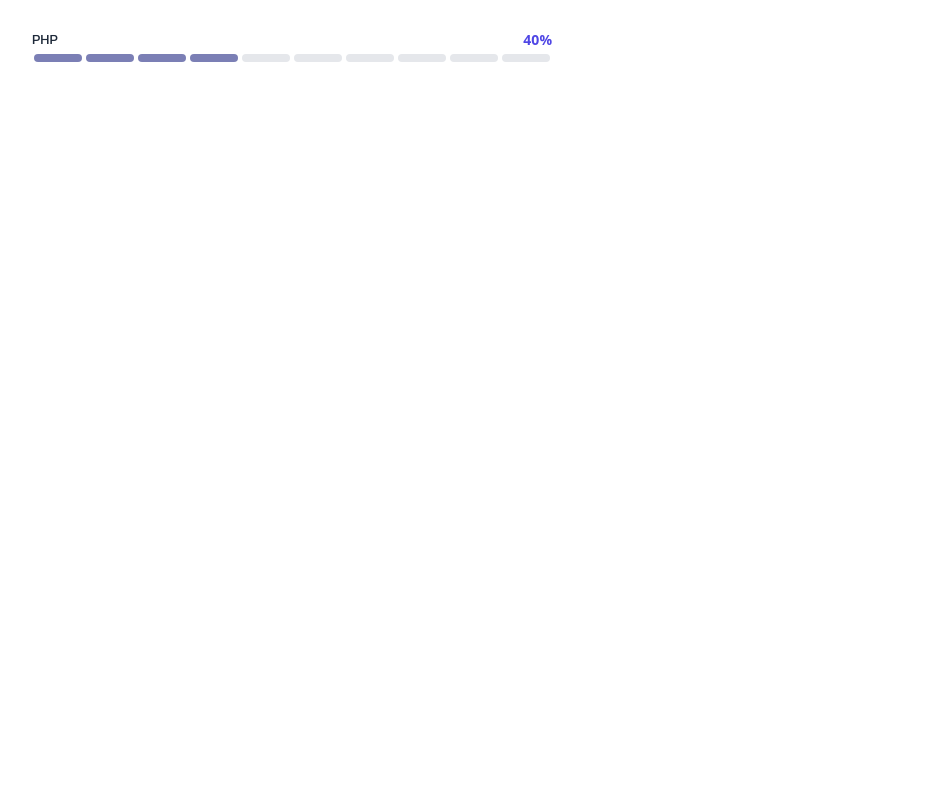
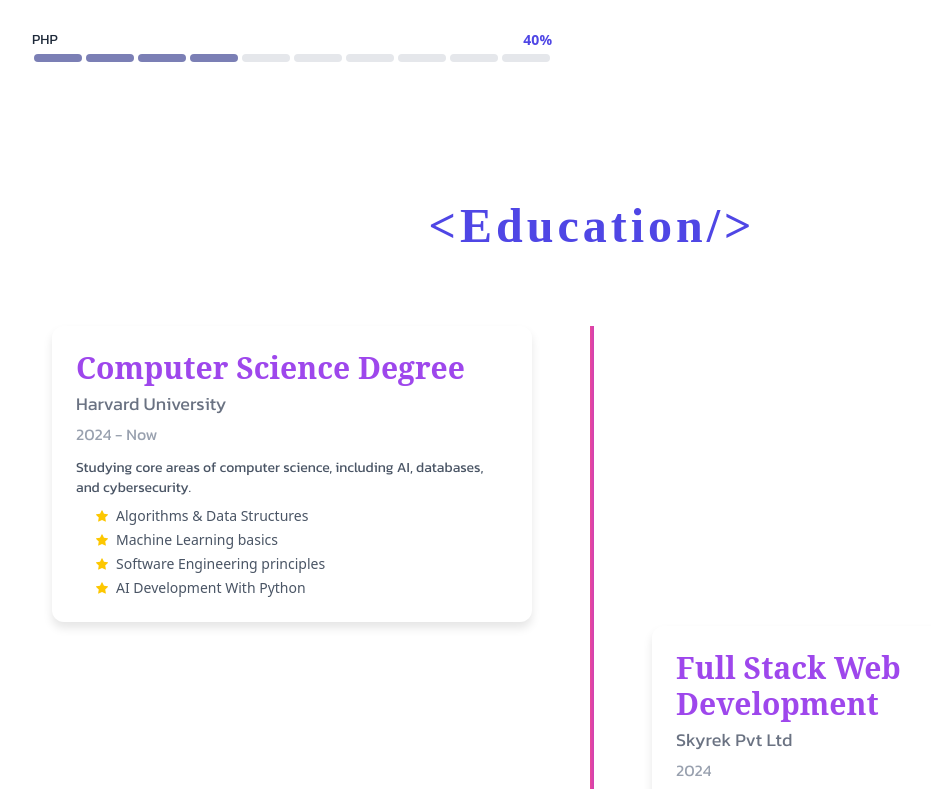
Before and after one commit to Dhanuwa856/My-portfolio-website, a React (Vite) app: page / in a window 1280 px wide. Shown: the part 2008-2797 px from the top of the page, without its empty margins (48-979 px from the left). Before the commit the page ends 2166 px from the top, so only its background shows below. Built offline with nearby package versions, Linux system fonts and the light colour scheme; a web font is replaced by a local one.

Commit message:
Education section created

```diff
--- /dev/null
+++ b/src/components/Education/Education.jsx
@@ -0,0 +1,286 @@
+"use client";
+
+import React, { useEffect, useRef, useState } from "react";
+import styled, { keyframes } from "styled-components";
+import { FaGraduationCap, FaCode, FaBook, FaUniversity } from "react-icons/fa";
+import { BsStarFill } from "react-icons/bs";
+
+const EducationSection = ({ darkMode }) => {
+  const containerRef = useRef(null);
+  const [activeIndex, setActiveIndex] = useState(0);
+
+  const educationData = [
+    {
+      icon: <FaGraduationCap />,
+      title: "Computer Science Degree",
+      institution: "Harvard University",
+      period: "2024 - Now",
+      description:
+        "Studying core areas of computer science, including AI, databases, and cybersecurity.",
+      points: [
+        "Algorithms & Data Structures",
+        "Machine Learning basics",
+        "Software Engineering principles",
+        "AI Development With Python",
+      ],
+    },
+    {
+      icon: <FaCode />,
+      title: "Full Stack Web Development",
+      institution: "Skyrek Pvt Ltd",
+      period: "2024",
+      description:
+        "Hands-on training with modern web development technologies and project management.",
+      points: [
+        "React & Node.js projects",
+        "API Integration",
+        "Agile Development",
+      ],
+    },
+    {
+      icon: <FaBook />,
+      title: "Basics and Principles of Programming",
+      institution: "Udemy",
+      period: "2023 - 2024",
+      description:
+        "Understanding the fundamental principles behind programming languages and logic building.",
+      points: ["Problem Solving", "OOP Concepts", "Version Control (Git)"],
+    },
+    {
+      icon: <FaUniversity />,
+      title: "School Education",
+      institution: "Diyathilaka Central College",
+      period: "2020 - 2023 (A/L)",
+      description:
+        "Completed advanced level studies with a focus on Physical Science subjects.",
+      points: ["Mathematics", "Physics", "Chemistry", "General English"],
+    },
+  ];
+
+  useEffect(() => {
+    const observer = new IntersectionObserver(
+      ([entry]) => {
+        if (entry.isIntersecting) {
+          const interval = setInterval(() => {
+            setActiveIndex((prev) =>
+              prev < educationData.length - 1 ? prev + 1 : prev
+            );
+          }, 800);
+          return () => clearInterval(interval);
+        }
+      },
+      { threshold: 0.5 }
+    );
+
+    if (containerRef.current) observer.observe(containerRef.current);
+    return () => observer.disconnect();
+  }, []);
+
+  const progressHeight = (activeIndex / (educationData.length - 1)) * 100;
+
+  return (
+    <StyledEducation ref={containerRef}>
+      <div className="container">
+        {/* Timeline with icons */}
+        <div className="timeline">
+          {educationData.map((_, i) => (
+            <div
+              key={i}
+              className={`timeline-icon ${i <= activeIndex ? "active" : ""}`}
+              style={{ top: `${(i * 100) / (educationData.length - 1)}%` }}
+            >
+              <div className="icon-wrapper bg-primary">
+                {educationData[i].icon}
+              </div>
+            </div>
+          ))}
+          <div
+            className="progress-line"
+            style={{ height: `${progressHeight}%` }}
+          />
+        </div>
+
+        {/* Education Items */}
+        <div className="education-items">
+          {educationData.map((item, i) => (
+            <div
+              key={i}
+              className={`education-item bg-gray-100 hover:bg-secondary duration-700 group ${
+                i <= activeIndex ? "active" : ""
+              } ${darkMode ? "bg-gray-800" : "bg-white"}`}
+              style={{ top: `${(i * 100) / (educationData.length - 1)}%` }}
+            >
+              <h3 className="font-header text-2xl sm:text-3xl font-semibold text-secondary/90 group-hover:text-white duration-700 mb-1">
+                {item.title}
+              </h3>
+              <p
+                className={`font-body text-lg group-hover:text-white duration-700 mb-1 ${
+                  darkMode ? "text-gray-300" : "text-gray-500"
+                }`}
+              >
+                {item.institution}
+              </p>
+              <p
+                className={`font-body text-gray-400 text-base group-hover:text-white duration-700 mb-3`}
+              >
+                {item.period}
+              </p>
+              <p
+                className={`font-body text-sm group-hover:text-gray-200 duration-700 mb-2 ${
+                  darkMode ? "text-gray-300" : "text-gray-600"
+                }`}
+              >
+                {item.description}
+              </p>
+              <ul className="list-disc ml-5 space-y-1">
+                {item.points.map((point, idx) => (
+                  <li
+                    key={idx}
+                    className={`flex items-center gap-2 text-sm group-hover:text-gray-200 duration-700 ${
+                      darkMode ? "text-gray-300" : "text-gray-600"
+                    }`}
+                  >
+                    <BsStarFill className="text-yellow-400 text-xs" />
+                    {point}
+                  </li>
+                ))}
+              </ul>
+            </div>
+          ))}
+        </div>
+      </div>
+    </StyledEducation>
+  );
+};
+
+// Animations
+const popIn = keyframes`
+  0% { transform: scale(0); }
+  90% { transform: scale(1.2); }
+  100% { transform: scale(1); }
+`;
+
+const slideIn = keyframes`
+  from { opacity: 0; transform: translateX(-30px); }
+  to { opacity: 1; transform: translateX(0); }
+`;
+
+const moveGradient = keyframes`
+  0% { background-position: 0% 50%; }
+  50% { background-position: 100% 50%; }
+  100% { background-position: 0% 50%; }
+`;
+
+// Styled Components
+const StyledEducation = styled.div`
+  padding: 2rem 0 8rem;
+  min-height: 100vh;
+  display: flex;
+  align-items: center;
+
+  .container {
+    position: relative;
+    max-width: 1200px;
+    margin: 0 auto;
+    height: 900px;
+  }
+
+  .timeline {
+    position: absolute;
+    left: 50%;
+    height: 100%;
+    width: 4px;
+    transform: translateX(-50%);
+    background: #e5e7eb;
+
+    .progress-line {
+      position: absolute;
+      top: 0;
+      width: 100%;
+      background: linear-gradient(270deg, #4f46e5, #9333ea, #ec4899);
+      background-size: 600% 600%;
+      animation: ${moveGradient} 4s ease infinite;
+      transition: height 0.8s ease-out;
+    }
+
+    .timeline-icon {
+      position: absolute;
+      left: 50%;
+      transform: translate(-50%, -50%);
+      z-index: 2;
+
+      .icon-wrapper {
+        width: 50px;
+        height: 50px;
+        border-radius: 50%;
+        display: flex;
+        align-items: center;
+        justify-content: center;
+        color: white;
+        font-size: 1.6rem;
+        background: #4f46e5;
+        opacity: 0;
+        animation: ${popIn} 0.5s forwards;
+      }
+
+      &.active .icon-wrapper {
+        opacity: 1;
+      }
+    }
+  }
+
+  .education-items {
+    position: relative;
+    height: 100%;
+
+    .education-item {
+      position: absolute;
+      width: 40%;
+      padding: 1.5rem;
+      border-radius: 12px;
+      box-shadow: 0 6px 10px rgba(0, 0, 0, 0.1);
+      opacity: 0;
+      transform: translateX(-30px);
+      transition: 0.5s;
+
+      &.active {
+        opacity: 1;
+        transform: translateX(0);
+        animation: ${slideIn} 0.5s forwards;
+      }
+
+      &:nth-child(even) {
+        left: 55%;
+      }
+      &:nth-child(odd) {
+        right: 55%;
+      }
+    }
+  }
+
+  @media (max-width: 768px) {
+    .container {
+      height: auto;
+      padding: 2rem;
+    }
+
+    .timeline {
+      display: none;
+    }
+
+    .education-items .education-item {
+      width: 100%;
+      position: static;
+      margin-bottom: 2rem;
+      transform: none !important;
+
+      &:nth-child(even),
+      &:nth-child(odd) {
+        left: auto;
+        right: auto;
+      }
+    }
+  }
+`;
+
+export default EducationSection;
--- a/src/pages/Home.jsx
+++ b/src/pages/Home.jsx
@@ -7,6 +7,7 @@ import AboutSection from "../components/About/About";
 import ProgressBar from "../components/ProgressBar/ProgressBar";
 import Logos from "../components/Logos/Logos";
 import SkillSection from "../components/SkillSection/SkillSection";
+import EducationSection from "../components/Education/Education";
 
 const Home = () => {
   // centralize darkMode + localStorage
@@ -28,7 +29,9 @@ const Home = () => {
       <TitleTag sub_title="about me" id="about" />
       <AboutSection darkMode={darkMode} />
       <TitleTag sub_title="My Skills" id="skills" />
-      <SkillSection />
+      <SkillSection darkMode={darkMode} />
+      <TitleTag sub_title="education" id="education" />
+      <EducationSection darkMode={darkMode} />
     </>
   );
 };
```
